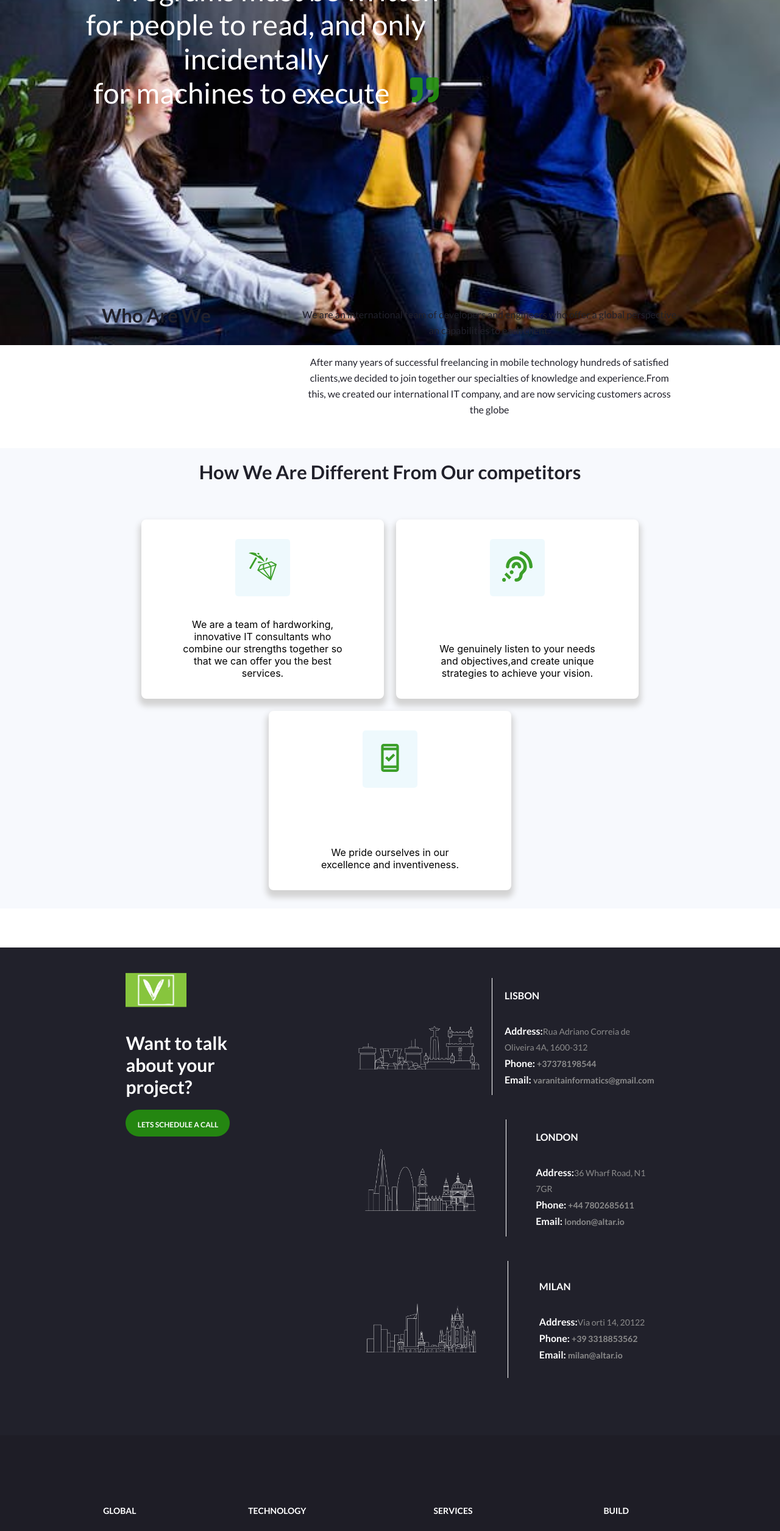
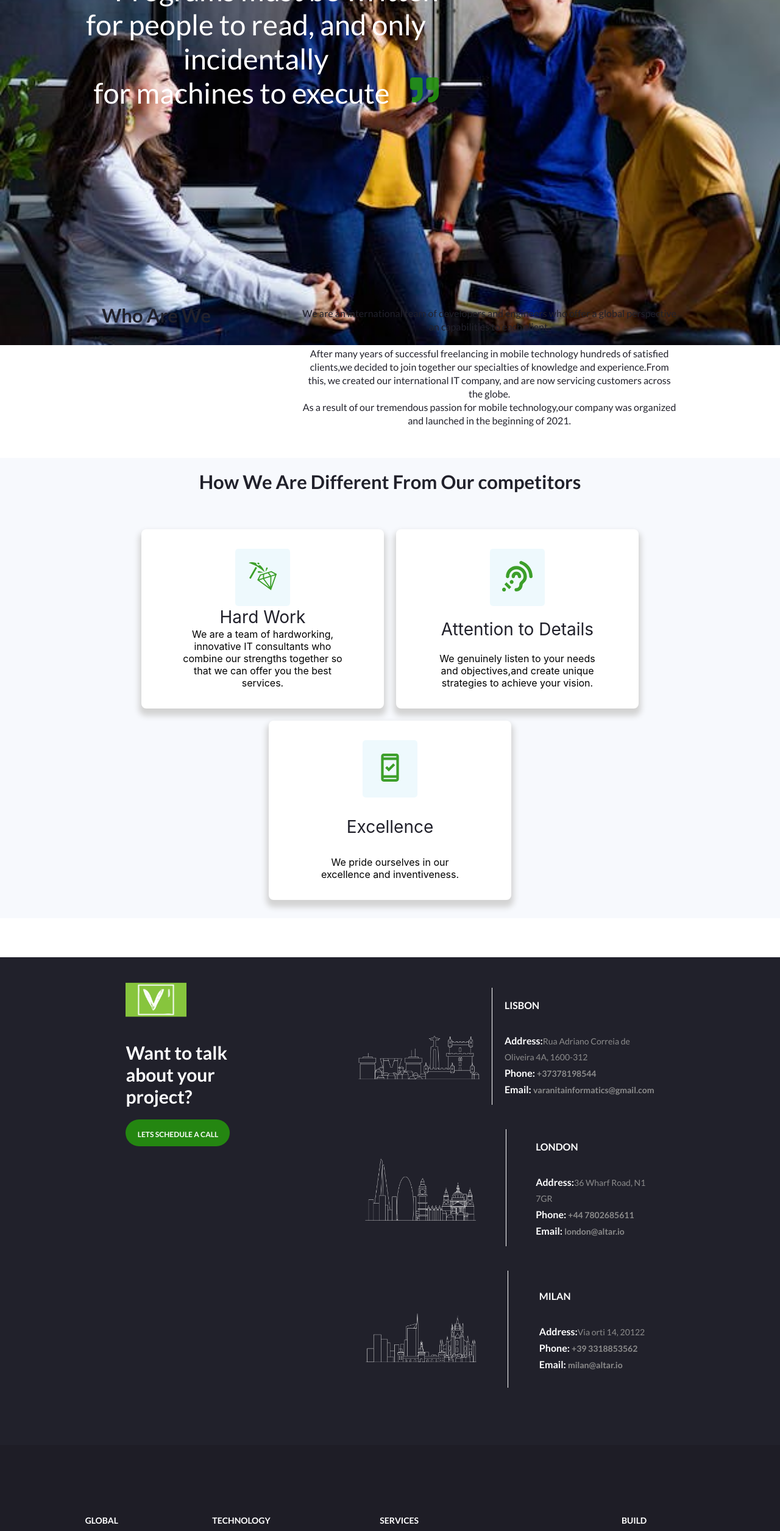
Before and after one commit to codreanualexei/companywebsite, a React (Create React App) app: page /about-us in a window 1280 px wide. Shown: the part 234-2745 px from the top of the page at 61% size. Built offline with nearby package versions, Linux system fonts and the light colour scheme.

Commit message:
added links to service options

```diff
--- a/src/components/Navbar/Navbar.js
+++ b/src/components/Navbar/Navbar.js
@@ -17,7 +17,7 @@ const Navbar = () => {
 
   window.onscroll = function () {
     // pageYOffset or scrollY
-    if (window.pageYOffset > 100) {
+    if (window.pageYOffset > 10) {
       navbar?.classList?.add("scrolled");
 //       navbarLink.classList.add("scrolled");
     } else {
--- a/src/components/footer/Footer.js
+++ b/src/components/footer/Footer.js
@@ -115,7 +115,7 @@ const Footer = () => {
             <Link to="/work" className="footer__link">
               Work
             </Link>
-            <Link to="/about" className="footer__link">
+            <Link to="/about-us" className="footer__link">
               About Us
             </Link>
             <Link to="/contact" className="footer__link">
@@ -152,14 +152,14 @@ const Footer = () => {
         <div className="footer__levelTwoLinksBox">
           <h4 className="footer__linksGroup">SERVICES</h4>
           <div className="footer__links">
-            <Link to="/product-scope" className="footer__link">
-              Product Scope
+            <Link to="/mobile-web-apps" className="footer__link">
+              Full Stack Web Applications
             </Link>
-            <Link to="/ux-ui" className="footer__link">
-              UX/UI
+            <Link to="/ios-mobile-apps" className="footer__link">
+             Full Stack IOS Mobile applications
             </Link>
-            <Link to="/mvp-builder" className="footer__link">
-              MVP Builder
+            <Link to="/android-mobile-apps" className="footer__link">
+            Full Stack Android Mobile applications
             </Link>
             <Link to="/teams" className="footer__link">
               Dedicated Teams
--- a/src/pages/about/About.js
+++ b/src/pages/about/About.js
@@ -38,16 +38,19 @@ const About = () => {
             global perspective an capabilities to each client.
             <br />
             <br />
-            After many years of successful freelancing in mobile technology hundreds of satisfied clients,we decided to join together our specialties of knowledge and experience.From this, we created our international IT company, and are now servicing customers across the globe
+            After many years of successful freelancing in mobile technology hundreds of satisfied clients,we decided to join together our specialties of knowledge and experience.From this, we created our international IT company, and are now servicing customers across the globe.
+            <br />
+            As a result of our tremendous passion for mobile technology,our company was organized and launched in the beginning of 2021.
           </p>
         </div>
         <div className="about__usGoalBox">
           <h3 className="about__usTitle">How We Are Different From Our competitors</h3>
          <div className="about__usGoals">
-         {aboutUsGoals?.map(({ icon, text }, index) => (
+         {aboutUsGoals?.map(({ icon,title, text }, index) => (
             <Slide bottom key={index}>
               <div className="about__usGoal">
                 <span className="about__usGoalIcon">{icon}</span>
+                <p className="about__usGoalTitle">{title}</p>
                 <p className="about__usGoalText">{text}</p>
               </div>
             </Slide>
--- a/src/pages/about/about.css
+++ b/src/pages/about/about.css
@@ -90,7 +90,7 @@
     font-family: Lato;
     font-size: 16px;
     font-weight: 400;
-    line-height: 26px;
+    line-height: 22px;
     color: #21212B;
     margin-top: 5px;
 }
--- a/src/pages/home/Home.js
+++ b/src/pages/home/Home.js
@@ -55,13 +55,15 @@ const Home = () => {
         </Slide>
         <Slide bottom>
           <div className="home__serviceOptions">
-            {serviceOptions?.map(({ icon, title, text }, index) => (
+            {serviceOptions?.map(({ icon,link, title, text }, index) => (
+              <Link to={link}>
               <ServiceOptionCard
                 key={index}
                 title={title}
                 icon={icon}
                 text={text}
               />
+              </Link>
             ))}
           </div>
         </Slide>
--- a/src/staticData/staticData.js
+++ b/src/staticData/staticData.js
@@ -12,29 +12,29 @@ import { andre, claudio, daniel, logo1,logo2,logo3,logo4,logo5,logo6,logo7,logo9
 
 export const serviceOptions = [
     {
-        icon:<SlGlobe fontSize='50px' color='#25940ee1'/>,title:'Full Stack Web Applications',text:`A structured 7-day Process to align your vision with your business goals`
+        icon:<SlGlobe fontSize='50px' color='#25940ee1'/>,link:'/mobile-web-apps', title:'Full Stack Web Applications',text:`A structured 7-day Process to align your vision with your business goals`
     },
     {
-        icon:<AiFillApple fontSize='50px' color='#25940ee1'/>,title:'Full Stack IOS Mobile Applications',text:'Design an engaging product that is easy-to-use, attractive and functional'
+        icon:<AiFillApple fontSize='50px' color='#25940ee1'/>,link:'/mobile-ios-apps', title:'Full Stack IOS Mobile Applications',text:'Design an engaging product that is easy-to-use, attractive and functional'
     },
 
     {
-        icon:<AiOutlineAndroid fontSize='50px' color='#25940ee1'/>,title:'Full Stack Android Mobile Applications',text:`Go to market quickly with a high-quality Minimum Viable Product`
+        icon:<AiOutlineAndroid fontSize='50px' color='#25940ee1'/>,link:'/mobile-android-apps', title:'Full Stack Android Mobile Applications',text:`Go to market quickly with a high-quality Minimum Viable Product`
     },
     {
-        icon:<HiOutlineUserGroup fontSize='50px' color='#25940ee1'/>,title:'Dedicated Teams',text:`Build your product with a dedicated team of developers`
+        icon:<HiOutlineUserGroup fontSize='50px' color='#25940ee1'/>,link:'teams', title:'Dedicated Teams',text:`Build your product with a dedicated team of developers`
     },
 ]
 export const aboutUsGoals = [
     {
-        icon:<GiDiamondHard fontSize='50px' color='#25940ee1'/>,text:'We are a team of hardworking, innovative IT consultants who combine our strengths together so that we can offer you the best services.'
+        icon:<GiDiamondHard fontSize='50px' color='#25940ee1'/>,title:'Hard Work', text:'We are a team of hardworking, innovative IT consultants who combine our strengths together so that we can offer you the best services.'
     },
     {
-        icon:<FaAssistiveListeningSystems fontSize='50px' color='#25940ee1'/>,text:'We genuinely listen to your needs and objectives,and create unique strategies to achieve your vision.'
+        icon:<FaAssistiveListeningSystems fontSize='50px' color='#25940ee1'/>,title:'Attention to Details', text:'We genuinely listen to your needs and objectives,and create unique strategies to achieve your vision.'
     },
 
     {
-        icon:<MdOutlineSecurityUpdateGood fontSize='50px' color='#25940ee1'/>,text:'We pride ourselves in our excellence and inventiveness.'
+        icon:<MdOutlineSecurityUpdateGood fontSize='50px' color='#25940ee1'/>,title:'Excellence', text:'We pride ourselves in our excellence and inventiveness.'
     },
 ]
 
```
